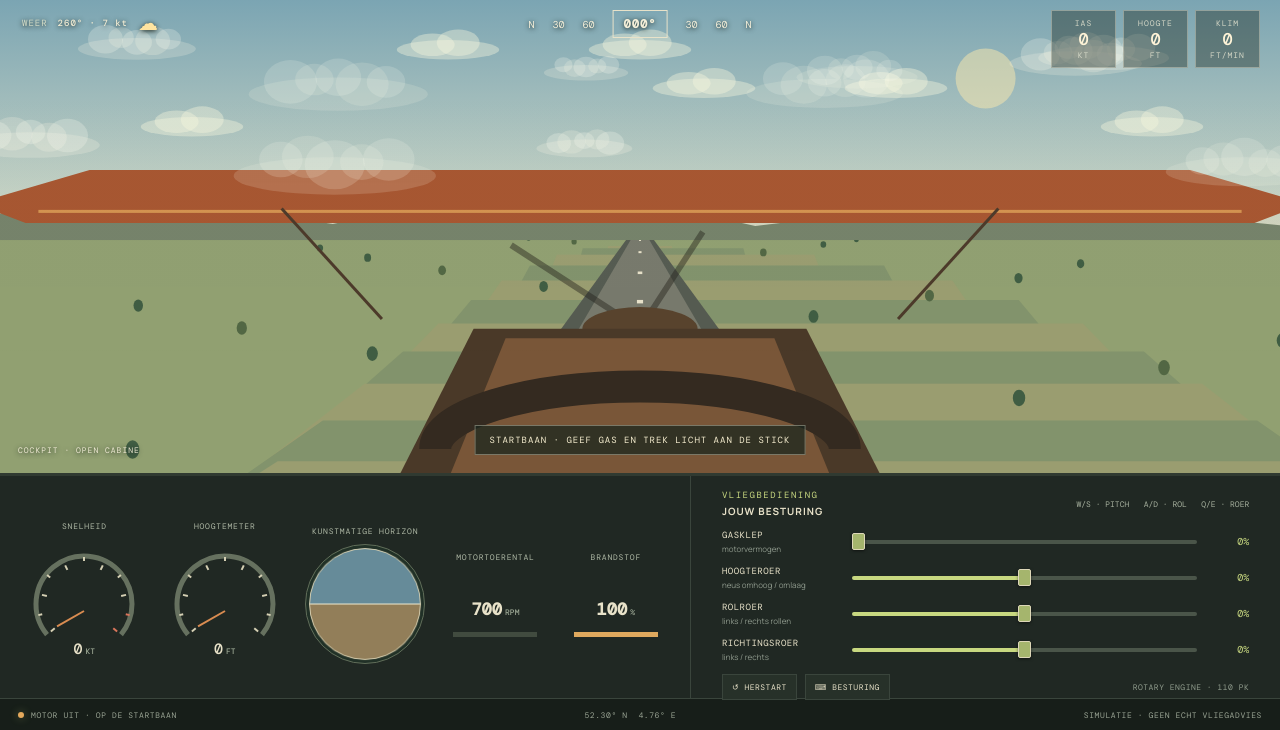
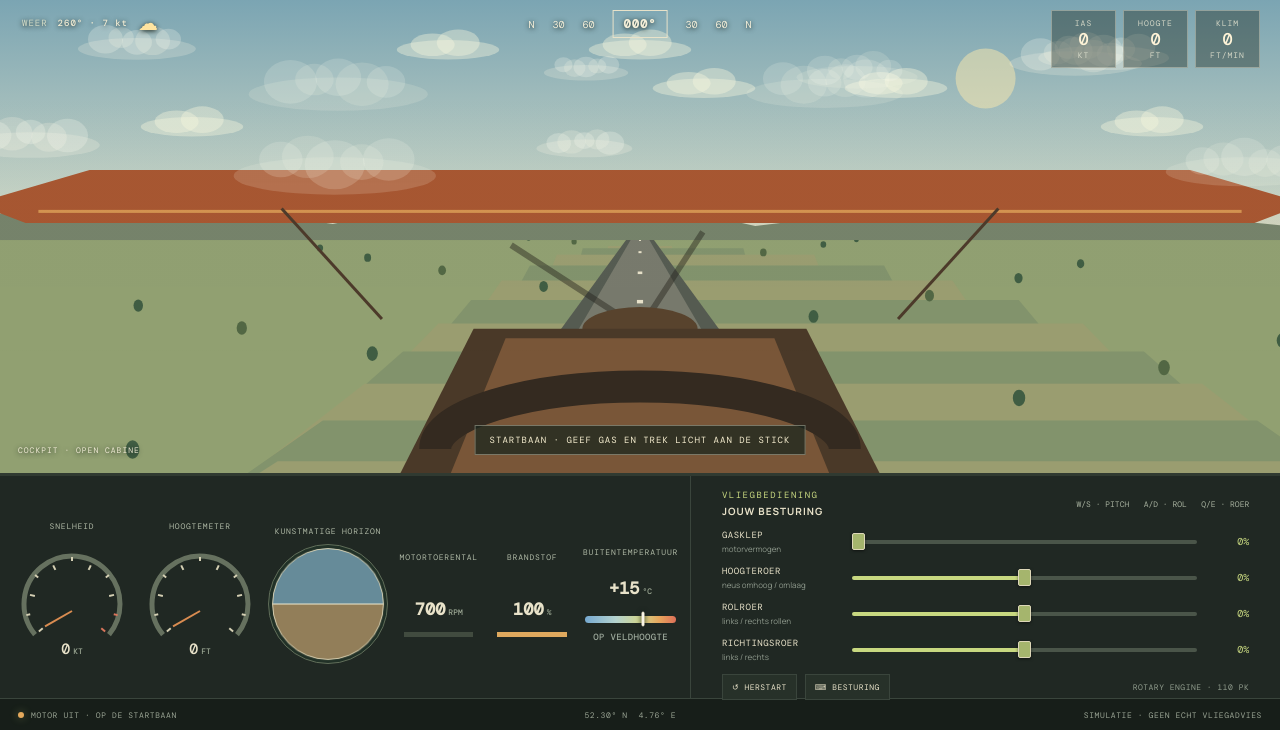
Before and after one commit to deshdeshdesh1818/hallo, a plain HTML site: page index.html in a window 1280 px wide. Shown: the part 70-800 px from the top of the page. Drawn offline with nearby package versions, Linux system fonts and the light colour scheme; animation ran at ten frames a second.

Commit message:
Add cockpit outside-temperature gauge

```diff
--- a/index.html
+++ b/index.html
@@ -58,5 +58,6 @@
   <script src="script.js"></script>
   <script src="weather.js"></script>
   <script src="engine-enhancements.js"></script>
+  <script src="thermometer.js"></script>
 </body>
 </html>
--- /dev/null
+++ b/thermometer.js
@@ -0,0 +1,47 @@
+(() => {
+  'use strict';
+  const instruments = document.querySelector('.instruments');
+  if (!instruments) return;
+
+  const thermometer = document.createElement('section');
+  thermometer.className = 'instrument compact-instrument thermometer';
+  thermometer.setAttribute('aria-label', 'Buitentemperatuur');
+  thermometer.innerHTML = `
+    <div class="instrument-title">BUITENTEMPERATUUR</div>
+    <div class="readout"><strong id="temperatureValue">15</strong><small>°C</small></div>
+    <div class="temperature-track" aria-hidden="true"><i id="temperatureMarker"></i></div>
+    <small class="temperature-caption" id="temperatureCaption">OP VELDHOOGTE</small>`;
+  instruments.appendChild(thermometer);
+
+  const style = document.createElement('style');
+  style.textContent = `
+    .thermometer .readout{margin-top:12px}
+    .temperature-track{position:relative;height:7px;margin:17px 2px 8px;border-radius:8px;background:linear-gradient(90deg,#76a9d0 0%,#b4d2ce 34%,#d1d58a 62%,#e7a45c 82%,#dd7058 100%)}
+    .temperature-track i{position:absolute;top:50%;left:58%;width:3px;height:15px;border:1px solid #f3ead0;border-radius:2px;background:#fff;box-shadow:0 0 5px #151b18;transform:translate(-50%,-50%);transition:left .5s ease}
+    .temperature-caption{display:block;color:var(--muted);font:500 9px 'DM Mono',monospace;letter-spacing:.04em}
+    @media(prefers-reduced-motion:reduce){.temperature-track i{transition:none}}`;
+  document.head.appendChild(style);
+
+  const readout = document.getElementById('temperatureValue');
+  const marker = document.getElementById('temperatureMarker');
+  const caption = document.getElementById('temperatureCaption');
+  const altitude = document.getElementById('hudAltitude');
+  const weather = document.getElementById('weatherSummary');
+
+  function updateTemperature() {
+    // Approximate standard-atmosphere lapse rate: about 2°C per 1,000 ft.
+    const altitudeFeet = Number((altitude?.textContent || '0').replace(/[,.\s]/g, '')) || 0;
+    const weatherText = (weather?.textContent || '').toLocaleLowerCase('nl');
+    let weatherOffset = 0;
+    if (weatherText.includes('winter')) weatherOffset -= 5;
+    else if (weatherText.includes('regen') || weatherText.includes('grijs')) weatherOffset -= 2;
+    else if (weatherText.includes('opklar')) weatherOffset += 1;
+    const celsius = Math.round(15 - altitudeFeet * 0.00198 + weatherOffset);
+    readout.textContent = `${celsius > 0 ? '+' : ''}${celsius}`;
+    marker.style.left = `${Math.max(0, Math.min(100, (celsius + 20) / 55 * 100))}%`;
+    caption.textContent = altitudeFeet > 1500 ? `OP ${Math.round(altitudeFeet).toLocaleString('nl-NL')} FT` : 'OP VELDHOOGTE';
+    thermometer.setAttribute('aria-label', `Buitentemperatuur ${celsius} graden Celsius`);
+  }
+  updateTemperature();
+  setInterval(updateTemperature, 1000);
+})();
```
